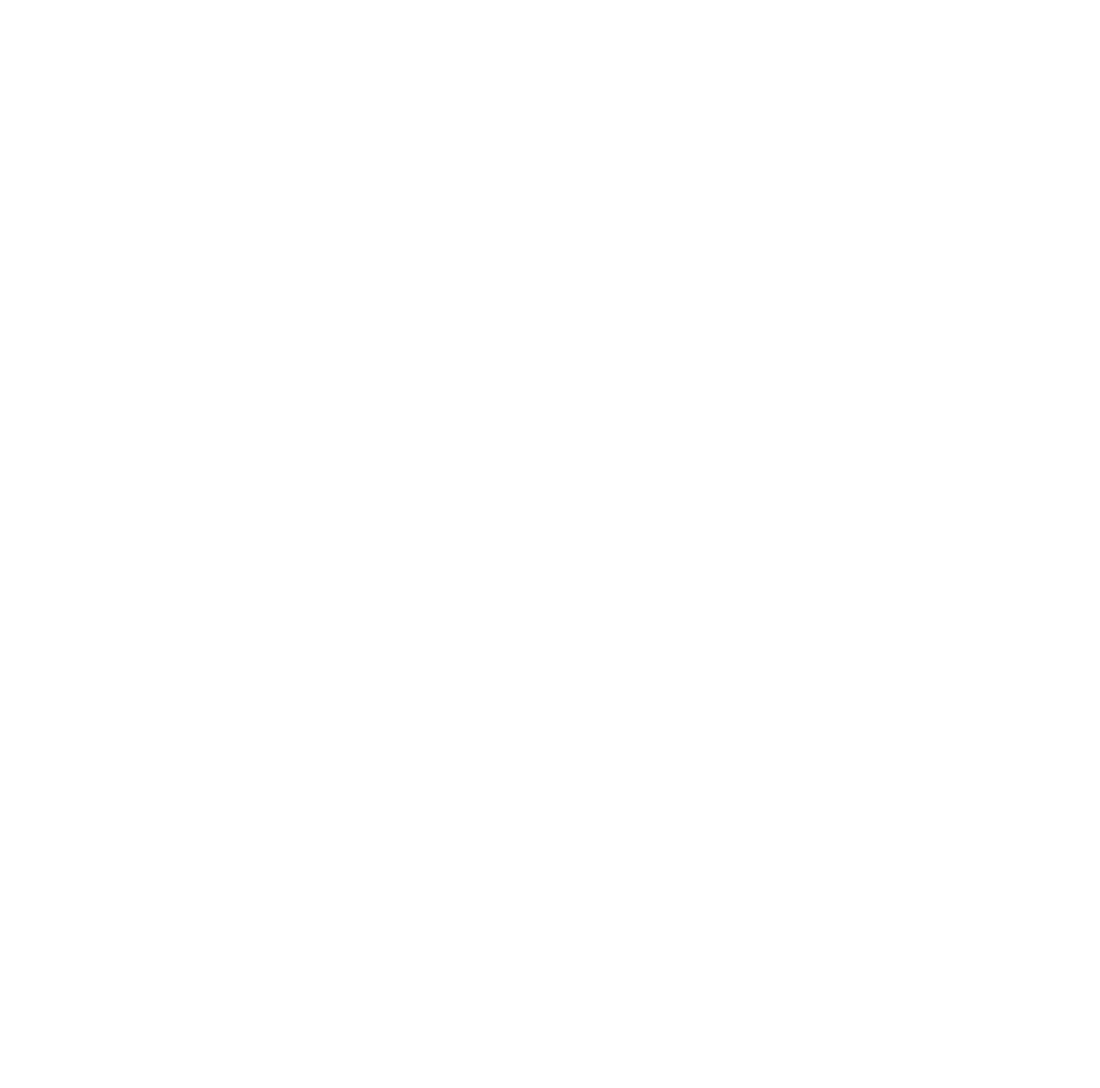
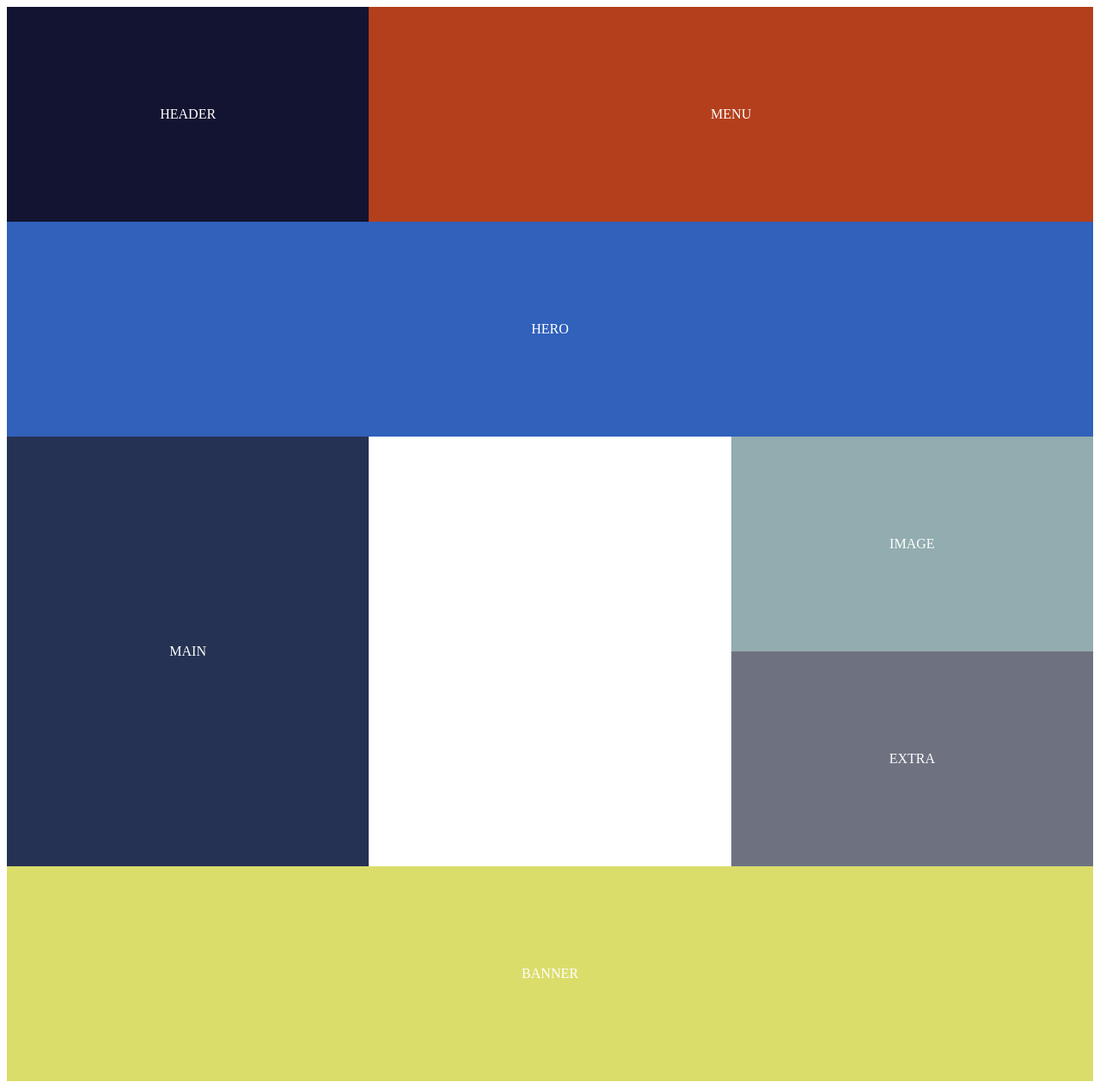
Before and after one commit to mansuraydarkulov/homeworks, a plain HTML site: page homework4.html in a window 1280 px wide. Shown: the whole page at 86% size. Before the commit the page ends 800 px from the top, so only its background shows below. Drawn offline with Linux system fonts and the light colour scheme.

Commit message:
Merge branch 'main' of https://github.com/mansuraydarkulov/homeworks

```diff
--- a/homework4.css
+++ b/homework4.css
@@ -0,0 +1,97 @@
+* {
+    font-size: 16px;
+    color: #ffffff;
+}
+
+.wrapper {
+    display: grid;
+    grid-template-columns: 1fr 1fr 1fr;
+    grid-template-rows: 1fr 1fr 1fr 1fr 1fr;
+    gap: 0px 0px;
+    grid-template-areas:
+      "HEADER NAV NAV"
+      "HERO HERO HERO"
+      "MAIN . IMAGE"
+      "MAIN . EXTRA"
+      "BANNER BANNER BANNER";
+}
+
+@media (min-width: 320px) and (max-width: 768px) {
+    .wrapper {
+        display: grid;
+        grid-template-columns: 1fr 1fr 1fr;
+        grid-template-rows: 1fr 1fr 1fr 1fr 1fr;
+        gap: 0px 0px;
+        grid-template-areas:
+          "HEADER HEADER HEADER"
+          "HERO HERO HERO"
+          "NAV MAIN MAIN"
+          "NAV BANNER BANNER"
+          "NAV EXTRA IMAGE";
+    }
+}
+
+
+@media (max-width: 320px) {
+    .wrapper {
+        display: flex;
+        flex-direction: column;
+    }
+}
+
+header {
+    grid-area: HEADER;
+    background-color: rgb(19, 20, 49);
+    display: flex;
+    align-items: center;
+    justify-content: center;
+    height: 250px;
+}
+
+nav {
+    grid-area: NAV;
+    background-color: rgb(180, 63, 28);
+    display: flex;
+    align-items: center;
+    justify-content: center;
+}
+
+.hero {
+    grid-area: HERO;
+    background-color: rgb(48, 97, 187);
+    display: flex;
+    align-items: center;
+    justify-content: center;
+}
+
+.main {
+    grid-area: MAIN;
+    background-color: rgb(38, 50, 83);
+    display: flex;
+    align-items: center;
+    justify-content: center;
+}
+
+.image {
+    grid-area: IMAGE;
+    background-color: rgb(146, 172, 175);
+    display: flex;
+    align-items: center;
+    justify-content: center;
+}
+
+.extra {
+    grid-area: EXTRA;
+    background-color: rgb(110, 114, 128);
+    display: flex;
+    align-items: center;
+    justify-content: center;
+}
+
+.banner {
+    grid-area: BANNER;
+    background-color: rgb(219, 221, 107);
+    display: flex;
+    align-items: center;
+    justify-content: center;
+}
--- a/homework4.html
+++ b/homework4.html
@@ -9,5 +9,14 @@
 </head>
 <body>
 
+    <div class="wrapper">
+    <header>HEADER</header>
+    <nav>MENU</nav>
+    <div class="hero">HERO</div>
+    <div class="main">MAIN</div>
+    <div class="image">IMAGE</div>
+    <div class="extra">EXTRA</div>
+    <div class="banner">BANNER</div>
+    </div>
 </body>
 </html>
```
